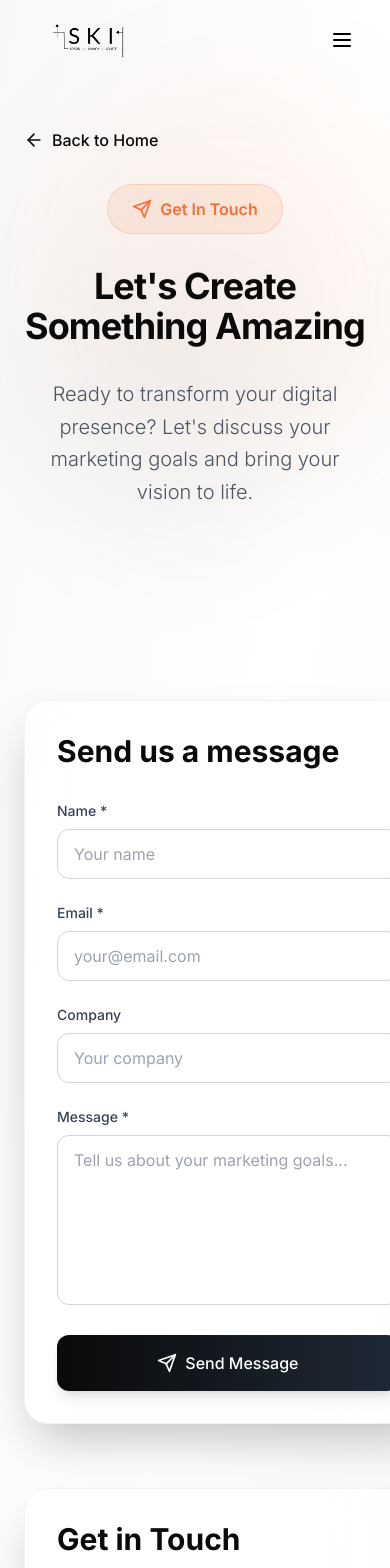
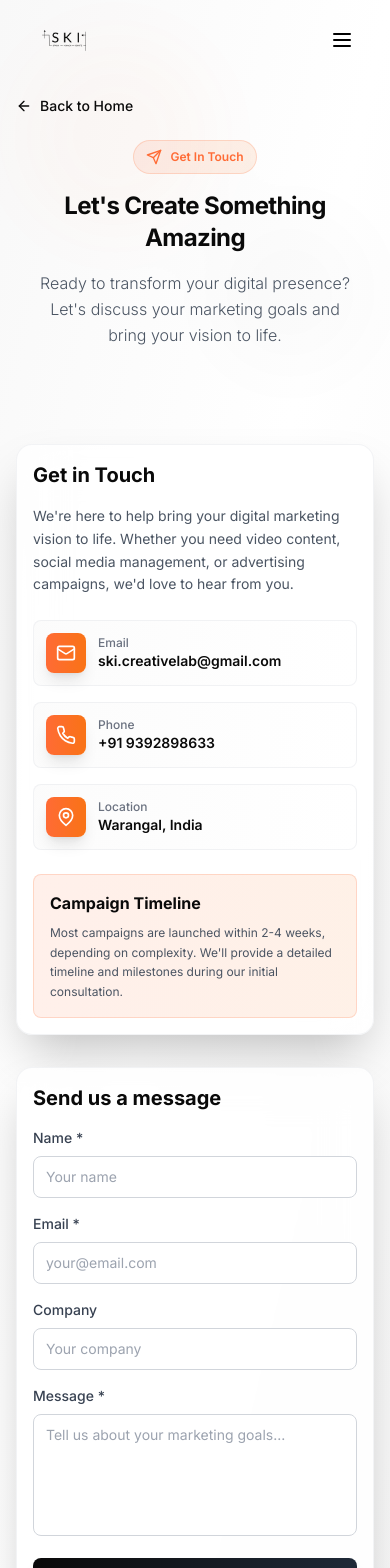
Before and after one commit to magiemrng/SKI, a React (Vite) app: page /contact in a window 390 px wide. Shown: the top 1568 px of the page. Built offline with nearby package versions, Linux system fonts and the light colour scheme.

Commit message:
Optimize Contact Page Responsiveness and Website Performance

```diff
--- a/src/components/Header.tsx
+++ b/src/components/Header.tsx
@@ -100,7 +100,7 @@ const Header: React.FC = () => {
                 <img
                   src="/full_logo.png"
                   alt="SKI Logo"
-                  className="h-32 w-32 hover:cursor-pointer transition-all duration-300 hover:drop-shadow-lg"
+                  className="h-20 w-20 sm:h-24 sm:w-24 lg:h-28 lg:w-28 xl:h-32 xl:w-32 hover:cursor-pointer transition-all duration-300 hover:drop-shadow-lg"
                 />
               </button>
             </motion.div>
--- a/src/hooks/useParallax.ts
+++ b/src/hooks/useParallax.ts
@@ -9,7 +9,7 @@ interface ParallaxOptions {
 export const useParallax = (options: ParallaxOptions = {}) => {
   // 🎛️ OPTIMIZED PARALLAX SPEED SETTINGS:
   const {
-    speed = -0.4,    // 📈 Increased from -0.3 to -0.4 for more noticeable parallax
+    speed = -0.2,    // 📈 Reduced for better mobile performance
     offset = 0,
     enabled = true
   } = options;
--- a/src/pages/ContactPage.tsx
+++ b/src/pages/ContactPage.tsx
@@ -99,24 +99,24 @@ const ContactPage: React.FC = () => {
 
   return (
     <div className="min-h-screen bg-gradient-to-br from-ski-gray via-white to-ski-gray">
-      {/* Hero Section */}
-      <section className="pt-32 pb-16 relative overflow-hidden">
-        {/* Background Elements */}
-        <div className="absolute inset-0 opacity-20">
-          <div className="absolute top-20 left-10 w-96 h-96 bg-gradient-to-br from-ski-accent/30 to-orange-500/30 rounded-full blur-3xl" />
-          <div className="absolute bottom-20 right-10 w-80 h-80 bg-gradient-to-br from-ski-black/20 to-gray-800/20 rounded-full blur-3xl" />
+      {/* Hero Section - Optimized for Mobile */}
+      <section className="pt-24 sm:pt-28 lg:pt-32 pb-8 sm:pb-12 lg:pb-16 relative overflow-hidden">
+        {/* Background Elements - Responsive */}
+        <div className="absolute inset-0 opacity-10 sm:opacity-20">
+          <div className="absolute top-10 sm:top-20 left-5 sm:left-10 w-48 h-48 sm:w-72 sm:h-72 lg:w-96 lg:h-96 bg-gradient-to-br from-ski-accent/30 to-orange-500/30 rounded-full blur-2xl sm:blur-3xl" />
+          <div className="absolute bottom-10 sm:bottom-20 right-5 sm:right-10 w-40 h-40 sm:w-60 sm:h-60 lg:w-80 lg:h-80 bg-gradient-to-br from-ski-black/20 to-gray-800/20 rounded-full blur-2xl sm:blur-3xl" />
         </div>
 
-        <div className="max-w-7xl mx-auto px-6 lg:px-8 relative z-10">
-          {/* Back Button */}
+        <div className="max-w-7xl mx-auto px-4 sm:px-6 lg:px-8 relative z-10">
+          {/* Back Button - Mobile Optimized */}
           <motion.button
             onClick={() => navigate('/')}
             initial={{ opacity: 0, x: -20 }}
             animate={{ opacity: 1, x: 0 }}
             transition={{ duration: 0.6 }}
-            className="inline-flex items-center gap-2 text-ski-black hover:text-ski-accent transition-colors duration-300 mb-8 group"
+            className="inline-flex items-center gap-2 text-ski-black hover:text-ski-accent transition-colors duration-300 mb-6 sm:mb-8 group text-sm sm:text-base"
           >
-            <ArrowLeft className="w-5 h-5 group-hover:-translate-x-1 transition-transform duration-200" />
+            <ArrowLeft className="w-4 h-4 sm:w-5 sm:h-5 group-hover:-translate-x-1 transition-transform duration-200" />
             <span className="font-medium">Back to Home</span>
           </motion.button>
 
@@ -124,20 +124,20 @@ const ContactPage: React.FC = () => {
             initial={{ opacity: 0, y: 30 }}
             animate={{ opacity: 1, y: 0 }}
             transition={{ duration: 0.6, delay: 0.1 }}
-            className="text-center mb-16"
+            className="text-center mb-8 sm:mb-12 lg:mb-16"
           >
             <motion.div
               initial={{ opacity: 0, scale: 0.8 }}
               animate={{ opacity: 1, scale: 1 }}
               transition={{ duration: 0.6, delay: 0.2 }}
-              className="inline-flex items-center gap-2 bg-gradient-to-r from-ski-accent/10 to-orange-500/10 px-6 py-3 rounded-full border border-ski-accent/20 mb-8"
+              className="inline-flex items-center gap-2 bg-gradient-to-r from-ski-accent/10 to-orange-500/10 px-3 sm:px-4 lg:px-6 py-2 sm:py-3 rounded-full border border-ski-accent/20 mb-4 sm:mb-6 lg:mb-8"
             >
-              <Send className="w-5 h-5 text-ski-accent" />
-              <span className="text-ski-accent font-semibold">Get In Touch</span>
+              <Send className="w-4 h-4 sm:w-5 sm:h-5 text-ski-accent" />
+              <span className="text-ski-accent font-semibold text-xs sm:text-sm lg:text-base">Get In Touch</span>
             </motion.div>
 
             <motion.h1
-              className="text-4xl md:text-6xl lg:text-7xl font-bold text-ski-black mb-8 tracking-tight"
+              className="text-2xl sm:text-3xl md:text-4xl lg:text-5xl xl:text-6xl 2xl:text-7xl font-bold text-ski-black mb-4 sm:mb-6 lg:mb-8 tracking-tight px-2"
               initial={{ opacity: 0, y: 20 }}
               animate={{ opacity: 1, y: 0 }}
               transition={{ duration: 0.6, delay: 0.3 }}
@@ -145,7 +145,7 @@ const ContactPage: React.FC = () => {
               Let's Create Something Amazing
             </motion.h1>
             <motion.p
-              className="text-xl md:text-2xl text-gray-600 leading-relaxed font-light max-w-4xl mx-auto"
+              className="text-base sm:text-lg md:text-xl lg:text-2xl text-gray-600 leading-relaxed font-light max-w-4xl mx-auto px-4"
               initial={{ opacity: 0, y: 20 }}
               animate={{ opacity: 1, y: 0 }}
               transition={{ duration: 0.6, delay: 0.4 }}
@@ -157,22 +157,22 @@ const ContactPage: React.FC = () => {
         </div>
       </section>
 
-      {/* Contact Form Section */}
-      <section className="py-16 relative">
-        <div className="max-w-7xl mx-auto px-6 lg:px-8">
-          <div className="grid lg:grid-cols-2 gap-16">
-            {/* Contact Form */}
+      {/* Contact Form Section - Fully Responsive */}
+      <section className="py-8 sm:py-12 lg:py-16 relative">
+        <div className="max-w-7xl mx-auto px-4 sm:px-6 lg:px-8">
+          <div className="grid grid-cols-1 lg:grid-cols-2 gap-8 sm:gap-12 lg:gap-16">
+            {/* Contact Form - Mobile First Design */}
             <motion.div
               ref={ref}
               initial={{ opacity: 0, x: -30 }}
               animate={inView ? { opacity: 1, x: 0 } : {}}
               transition={{ duration: 0.6 }}
-              className="bg-white/80 backdrop-blur-xl rounded-3xl p-8 lg:p-12 border border-gray-200/50 shadow-2xl"
+              className="bg-white/80 backdrop-blur-xl rounded-2xl sm:rounded-3xl p-4 sm:p-6 lg:p-8 xl:p-12 border border-gray-200/50 shadow-2xl order-2 lg:order-1"
             >
-              <h2 className="text-3xl font-bold text-ski-black mb-8">Send us a message</h2>
+              <h2 className="text-xl sm:text-2xl lg:text-3xl font-bold text-ski-black mb-4 sm:mb-6 lg:mb-8">Send us a message</h2>
 
-              <form onSubmit={handleSubmit} className="space-y-6">
-                <div className="grid md:grid-cols-2 gap-6">
+              <form onSubmit={handleSubmit} className="space-y-4 sm:space-y-6">
+                <div className="grid grid-cols-1 sm:grid-cols-2 gap-4 sm:gap-6">
                   <motion.div
                     initial={{ opacity: 0, y: 20 }}
                     animate={inView ? { opacity: 1, y: 0 } : {}}
@@ -189,7 +189,7 @@ const ContactPage: React.FC = () => {
                       value={formData.name}
                       onChange={handleChange}
                       disabled={isSubmitting}
-                      className="w-full px-4 py-3 border border-gray-300 rounded-xl focus:ring-2 focus:ring-ski-accent focus:border-transparent transition-all duration-200 disabled:opacity-50 disabled:cursor-not-allowed bg-white/50 backdrop-blur-sm"
+                      className="w-full px-3 sm:px-4 py-2.5 sm:py-3 border border-gray-300 rounded-lg sm:rounded-xl focus:ring-2 focus:ring-ski-accent focus:border-transparent transition-all duration-200 disabled:opacity-50 disabled:cursor-not-allowed bg-white/50 backdrop-blur-sm text-sm sm:text-base"
                       placeholder="Your name"
                     />
                   </motion.div>
@@ -210,7 +210,7 @@ const ContactPage: React.FC = () => {
                       value={formData.email}
                       onChange={handleChange}
                       disabled={isSubmitting}
-                      className="w-full px-4 py-3 border border-gray-300 rounded-xl focus:ring-2 focus:ring-ski-accent focus:border-transparent transition-all duration-200 disabled:opacity-50 disabled:cursor-not-allowed bg-white/50 backdrop-blur-sm"
+                      className="w-full px-3 sm:px-4 py-2.5 sm:py-3 border border-gray-300 rounded-lg sm:rounded-xl focus:ring-2 focus:ring-ski-accent focus:border-transparent transition-all duration-200 disabled:opacity-50 disabled:cursor-not-allowed bg-white/50 backdrop-blur-sm text-sm sm:text-base"
                       placeholder="your@email.com"
                     />
                   </motion.div>
@@ -231,7 +231,7 @@ const ContactPage: React.FC = () => {
                     value={formData.company}
                     onChange={handleChange}
                     disabled={isSubmitting}
-                    className="w-full px-4 py-3 border border-gray-300 rounded-xl focus:ring-2 focus:ring-ski-accent focus:border-transparent transition-all duration-200 disabled:opacity-50 disabled:cursor-not-allowed bg-white/50 backdrop-blur-sm"
+                    className="w-full px-3 sm:px-4 py-2.5 sm:py-3 border border-gray-300 rounded-lg sm:rounded-xl focus:ring-2 focus:ring-ski-accent focus:border-transparent transition-all duration-200 disabled:opacity-50 disabled:cursor-not-allowed bg-white/50 backdrop-blur-sm text-sm sm:text-base"
                     placeholder="Your company"
                   />
                 </motion.div>
@@ -248,24 +248,24 @@ const ContactPage: React.FC = () => {
                     id="message"
                     name="message"
                     required
-                    rows={6}
+                    rows={5}
                     value={formData.message}
                     onChange={handleChange}
                     disabled={isSubmitting}
-                    className="w-full px-4 py-3 border border-gray-300 rounded-xl focus:ring-2 focus:ring-ski-accent focus:border-transparent transition-all duration-200 resize-none disabled:opacity-50 disabled:cursor-not-allowed bg-white/50 backdrop-blur-sm"
+                    className="w-full px-3 sm:px-4 py-2.5 sm:py-3 border border-gray-300 rounded-lg sm:rounded-xl focus:ring-2 focus:ring-ski-accent focus:border-transparent transition-all duration-200 resize-none disabled:opacity-50 disabled:cursor-not-allowed bg-white/50 backdrop-blur-sm text-sm sm:text-base"
                     placeholder="Tell us about your marketing goals..."
                   />
                 </motion.div>
 
-                {/* Status Messages */}
+                {/* Status Messages - Mobile Optimized */}
                 {submitStatus === 'success' && (
                   <motion.div
                     initial={{ opacity: 0, y: 10 }}
                     animate={{ opacity: 1, y: 0 }}
-                    className="flex items-center gap-2 text-green-600 bg-green-50 p-4 rounded-xl border border-green-200"
+                    className="flex items-start gap-2 sm:gap-3 text-green-600 bg-green-50 p-3 sm:p-4 rounded-lg sm:rounded-xl border border-green-200"
                   >
-                    <CheckCircle size={20} />
-                    <span>Message sent successfully! Check your email for confirmation.</span>
+                    <CheckCircle size={18} className="flex-shrink-0 mt-0.5" />
+                    <span className="text-sm sm:text-base">Message sent successfully! Check your email for confirmation.</span>
                   </motion.div>
                 )}
 
@@ -273,10 +273,10 @@ const ContactPage: React.FC = () => {
                   <motion.div
                     initial={{ opacity: 0, y: 10 }}
                     animate={{ opacity: 1, y: 0 }}
-                    className="flex items-center gap-2 text-red-600 bg-red-50 p-4 rounded-xl border border-red-200"
+                    className="flex items-start gap-2 sm:gap-3 text-red-600 bg-red-50 p-3 sm:p-4 rounded-lg sm:rounded-xl border border-red-200"
                   >
-                    <AlertCircle size={20} />
-                    <span>Failed to send message. Please try again or contact us directly.</span>
+                    <AlertCircle size={18} className="flex-shrink-0 mt-0.5" />
+                    <span className="text-sm sm:text-base">Failed to send message. Please try again or contact us directly.</span>
                   </motion.div>
                 )}
 
@@ -285,24 +285,25 @@ const ContactPage: React.FC = () => {
                   whileHover={{ scale: isSubmitting ? 1 : 1.02 }}
                   whileTap={{ scale: isSubmitting ? 1 : 0.98 }}
                   disabled={isSubmitting}
-                  className="w-full bg-gradient-to-r from-ski-black to-gray-800 text-white px-8 py-4 rounded-xl font-medium flex items-center justify-center gap-2 hover:from-ski-accent hover:to-orange-500 transition-all duration-300 disabled:opacity-50 disabled:cursor-not-allowed shadow-lg hover:shadow-xl"
+                  className="w-full bg-gradient-to-r from-ski-black to-gray-800 text-white px-6 sm:px-8 py-3 sm:py-4 rounded-lg sm:rounded-xl font-medium flex items-center justify-center gap-2 hover:from-ski-accent hover:to-orange-500 transition-all duration-300 disabled:opacity-50 disabled:cursor-not-allowed shadow-lg hover:shadow-xl text-sm sm:text-base"
                   initial={{ opacity: 0, y: 20 }}
                   animate={inView ? { opacity: 1, y: 0 } : {}}
                   transition={{ duration: 0.4, delay: 0.5 }}
                 >
                   {isSubmitting ? (
                     <>
-                      <div className="w-5 h-5 border-2 border-white border-t-transparent rounded-full animate-spin" />
-                      Sending...
+                      <div className="w-4 h-4 sm:w-5 sm:h-5 border-2 border-white border-t-transparent rounded-full animate-spin" />
+                      <span className="hidden sm:inline">Sending...</span>
+                      <span className="sm:hidden">Sending</span>
                     </>
                   ) : submitStatus === 'success' ? (
                     <>
-                      <CheckCircle size={20} />
+                      <CheckCircle size={18} />
                       Message Sent!
                     </>
                   ) : (
                     <>
-                      <Send size={20} />
+                      <Send size={18} />
                       Send Message
                     </>
                   )}
@@ -310,16 +311,16 @@ const ContactPage: React.FC = () => {
               </form>
             </motion.div>
 
-            {/* Contact Information */}
+            {/* Contact Information - Mobile Optimized */}
             <motion.div
               initial={{ opacity: 0, x: 30 }}
               animate={inView ? { opacity: 1, x: 0 } : {}}
               transition={{ duration: 0.6, delay: 0.2 }}
-              className="space-y-8"
+              className="space-y-6 sm:space-y-8 order-1 lg:order-2"
             >
-              <div className="bg-white/80 backdrop-blur-xl rounded-3xl p-8 lg:p-12 border border-gray-200/50 shadow-2xl">
+              <div className="bg-white/80 backdrop-blur-xl rounded-2xl sm:rounded-3xl p-4 sm:p-6 lg:p-8 xl:p-12 border border-gray-200/50 shadow-2xl">
                 <motion.h3
-                  className="text-3xl font-bold text-ski-black mb-6"
+                  className="text-xl sm:text-2xl lg:text-3xl font-bold text-ski-black mb-4 sm:mb-6"
                   initial={{ opacity: 0, y: 20 }}
                   animate={inView ? { opacity: 1, y: 0 } : {}}
                   transition={{ duration: 0.4, delay: 0.3 }}
@@ -327,7 +328,7 @@ const ContactPage: React.FC = () => {
                   Get in Touch
                 </motion.h3>
                 <motion.p
-                  className="text-gray-600 leading-relaxed mb-8 text-lg"
+                  className="text-gray-600 leading-relaxed mb-6 sm:mb-8 text-sm sm:text-base lg:text-lg"
                   initial={{ opacity: 0, y: 20 }}
                   animate={inView ? { opacity: 1, y: 0 } : {}}
                   transition={{ duration: 0.4, delay: 0.4 }}
@@ -335,26 +336,26 @@ const ContactPage: React.FC = () => {
                   We're here to help bring your digital marketing vision to life. Whether you need video content, social media management, or advertising campaigns, we'd love to hear from you.
                 </motion.p>
 
-                <div className="space-y-6">
+                <div className="space-y-4 sm:space-y-6">
                   {contactInfo.map((info, index) => (
                     <motion.a
                       key={info.title}
                       href={info.link}
                       whileHover={{ x: 5 }}
                       transition={{ duration: 0.2 }}
-                      className="flex items-center gap-4 p-4 bg-gradient-to-r from-ski-gray/50 to-white/50 rounded-xl hover:shadow-lg transition-all duration-300 group border border-gray-200/50"
+                      className="flex items-center gap-3 sm:gap-4 p-3 sm:p-4 bg-gradient-to-r from-ski-gray/50 to-white/50 rounded-lg sm:rounded-xl hover:shadow-lg transition-all duration-300 group border border-gray-200/50"
                       initial={{ opacity: 0, x: 20 }}
                       animate={inView ? { opacity: 1, x: 0 } : {}}
                       transition={{ duration: 0.4, delay: 0.5 + index * 0.1 }}
                     >
-                      <div className="flex items-center justify-center w-14 h-14 bg-gradient-to-r from-ski-accent to-orange-500 rounded-xl shadow-lg group-hover:shadow-xl transition-all duration-300">
-                        <info.icon className="w-7 h-7 text-white" />
+                      <div className="flex items-center justify-center w-10 h-10 sm:w-12 sm:h-12 lg:w-14 lg:h-14 bg-gradient-to-r from-ski-accent to-orange-500 rounded-lg sm:rounded-xl shadow-lg group-hover:shadow-xl transition-all duration-300 flex-shrink-0">
+                        <info.icon className="w-5 h-5 sm:w-6 sm:h-6 lg:w-7 lg:h-7 text-white" />
                       </div>
-                      <div>
-                        <div className="text-sm text-gray-500 font-medium">
+                      <div className="min-w-0 flex-1">
+                        <div className="text-xs sm:text-sm text-gray-500 font-medium">
                           {info.title}
                         </div>
-                        <div className="text-ski-black font-semibold text-lg">
+                        <div className="text-ski-black font-semibold text-sm sm:text-base lg:text-lg break-words">
                           {info.value}
                         </div>
                       </div>
@@ -363,15 +364,15 @@ const ContactPage: React.FC = () => {
                 </div>
 
                 <motion.div
-                  className="mt-8 bg-gradient-to-r from-ski-accent/10 to-orange-500/10 p-6 rounded-xl border border-ski-accent/20"
+                  className="mt-6 sm:mt-8 bg-gradient-to-r from-ski-accent/10 to-orange-500/10 p-4 sm:p-6 rounded-lg sm:rounded-xl border border-ski-accent/20"
                   initial={{ opacity: 0, y: 20 }}
                   animate={inView ? { opacity: 1, y: 0 } : {}}
                   transition={{ duration: 0.4, delay: 0.8 }}
                 >
-                  <h4 className="text-lg font-bold text-ski-black mb-3">
+                  <h4 className="text-base sm:text-lg font-bold text-ski-black mb-2 sm:mb-3">
                     Campaign Timeline
                   </h4>
-                  <p className="text-gray-600 text-sm leading-relaxed">
+                  <p className="text-gray-600 text-xs sm:text-sm leading-relaxed">
                     Most campaigns are launched within 2-4 weeks, depending on complexity.
                     We'll provide a detailed timeline and milestones during our initial consultation.
                   </p>
--- a/tailwind.config.js
+++ b/tailwind.config.js
@@ -17,12 +17,12 @@ export default {
       animation: {
         'fade-in': 'fadeIn 0.6s ease-out',
         'slide-up': 'slideUp 0.8s ease-out',
-        'float': 'float 6s ease-in-out infinite',
-        'glow': 'glow 2s ease-in-out infinite alternate',
-        'morph': 'morph 8s ease-in-out infinite',
+        'float': 'float 4s ease-in-out infinite',
+        'glow': 'glow 1.5s ease-in-out infinite alternate',
+        'morph': 'morph 6s ease-in-out infinite',
         'gradient': 'gradient 3s ease infinite',
-        'pulse-glow': 'pulseGlow 2s ease-in-out infinite alternate',
-        'rotate-border': 'rotateBorder 3s linear infinite',
+        'pulse-glow': 'pulseGlow 1.5s ease-in-out infinite alternate',
+        'rotate-border': 'rotateBorder 2s linear infinite',
       },
       keyframes: {
         fadeIn: {
```
Also changed, not shown: src/App.tsx (+6 -6 lines), src/components/Hero.tsx (+10 -10 lines).
